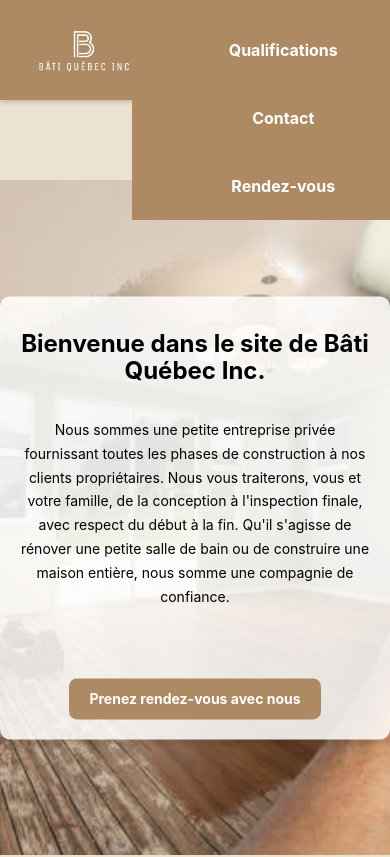
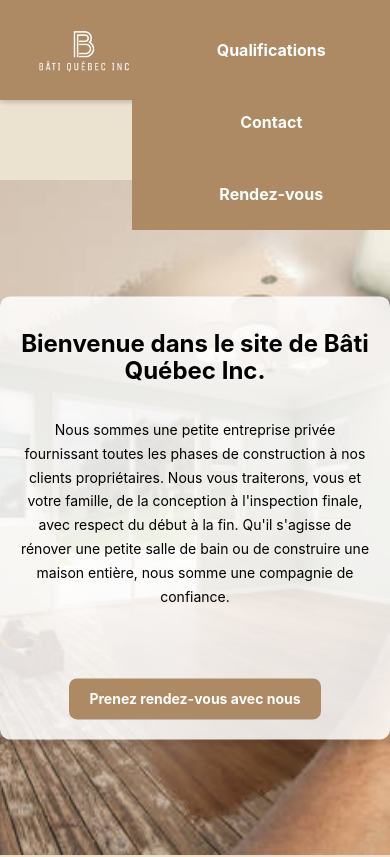
Before and after one commit to MyriamAssam/bati, a React (Vite) app: page / in a window 390 px wide. Shown: the top 857 px of the page. Built offline with nearby package versions, Linux system fonts and the light colour scheme.

Commit message:
Arrangement style css pour mobile

```diff
--- a/src/App.css
+++ b/src/App.css
@@ -50,21 +50,26 @@ header {
 nav {
   display: flex;
   flex-wrap: wrap;
-  /* Permet aux éléments de passer à la ligne si nécessaire */
+  /* Ajout pour éviter le chevauchement */
   justify-content: center;
   align-items: center;
   width: 100%;
   background-color: #AD8A64;
 }
 
+
 .menuListStyle {
   display: flex;
   flex-wrap: wrap;
   justify-content: center;
+  /* Centrer les liens */
   list-style: none;
   padding: 0;
   margin: 0;
+  width: 100%;
+  /* Ajout pour assurer une largeur correcte */
 }
+
 
 .menuListStyle li {
   padding: 10px 15px;
@@ -96,14 +101,16 @@ nav {
 
   .menuListStyle li {
     width: 100%;
-    padding: 12px;
+    text-align: center;
+    padding: 12px 0;
   }
 
   .menuListStyle a {
     font-size: 16px;
-    padding: 10px;
+    padding: 12px;
   }
 }
+
 
 
 /* ✅ Correction du Main */
```
